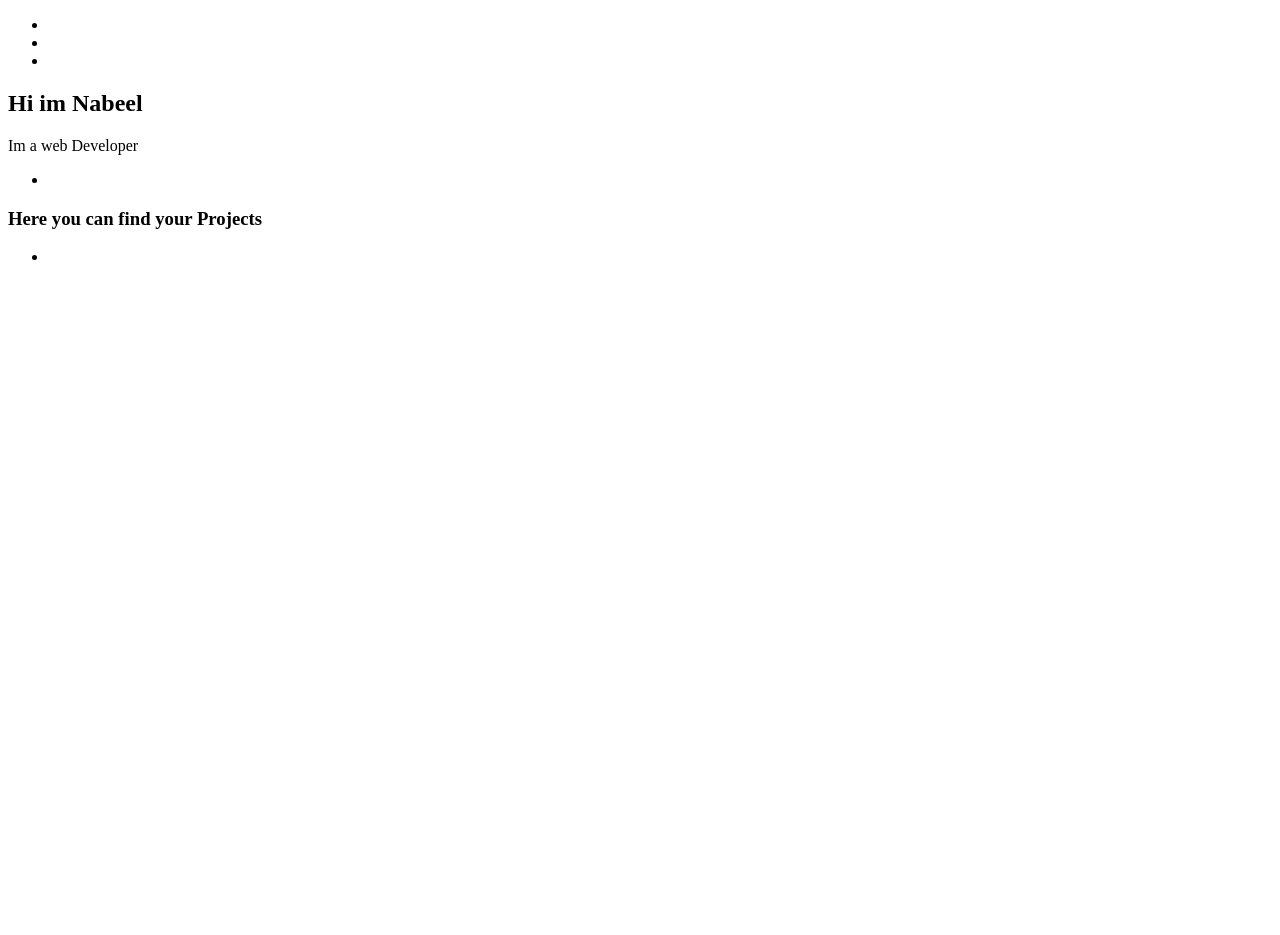
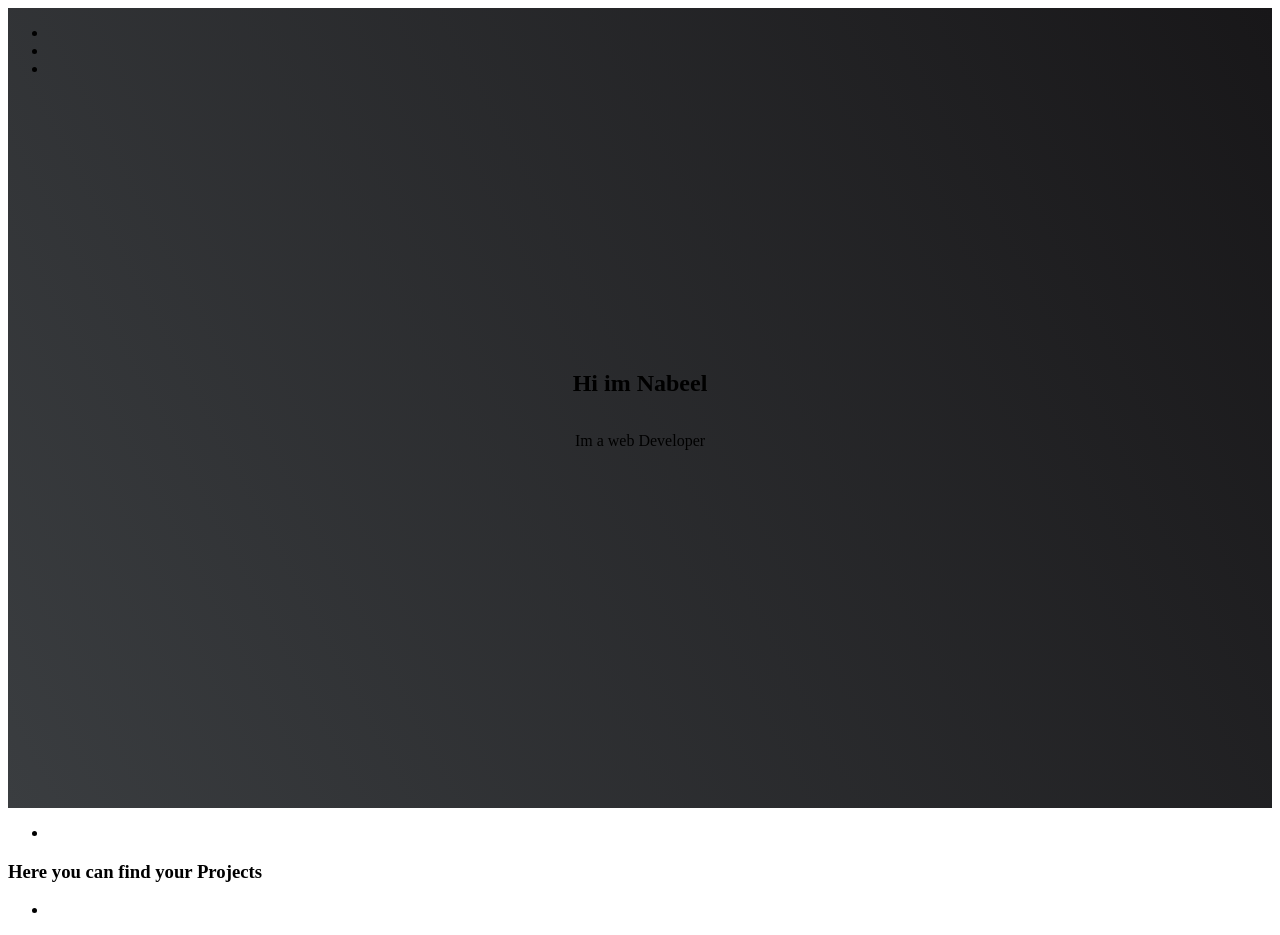
Before and after one commit to studiosnabeel/nabeel-and-yidne, a plain HTML site: page index.html in a window 1280 px wide. Before the commit the page ends 800 px from the top, so only its background shows below. Drawn offline with Linux system fonts and the light colour scheme.

Commit message:
last commit

```diff
--- a/css/style.css
+++ b/css/style.css
@@ -0,0 +1,23 @@
+@media (max-width:400px) {
+    body
+}
+
+#navbar {
+    position:fixed;
+
+}
+
+*{
+box-sizing:inherit;
+}
+
+#welcome-section{
+    display: flex;
+    flex-direction: column;
+    justify-content: center;
+    align-items: center;
+    width: 100%;
+    height: 100vh;
+    background-color: #000;
+    background-image: linear-gradient(62deg, #3a3d40 0%, #181719 100%);
+}
--- a/index.html
+++ b/index.html
@@ -23,16 +23,17 @@
   </p>
     </section>
 
-    <section id="projects" class="project-tile">
+    <section id="projects">
+      <section class="project-tile"></section>
     <ul>
       <li><a href="https://codepen.io/FreeCodeCamp/"></a></li>
     </ul>
       <h3 >Here you can find your Projects</h3>
     </section>
 
-    <section id="profile-link">
+    <section >
     <ul>
-      <li><a href="https://codepen.io/FreeCodeCamp/" target="_blank"></a></li>
+      <li><a id="profile-link" href="https://github.com/studiosnabeel" target="_blank"></a></li>
     </ul>
     </section>
     <script src="https://cdn.freecodecamp.org/testable-projects-fcc/v1/bundle.js"></script>
```
